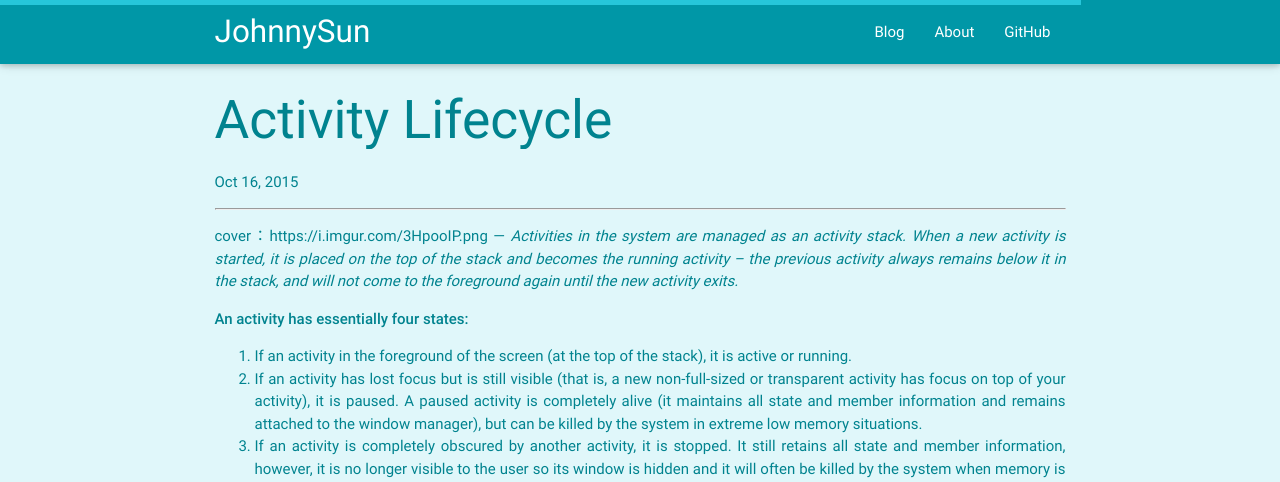
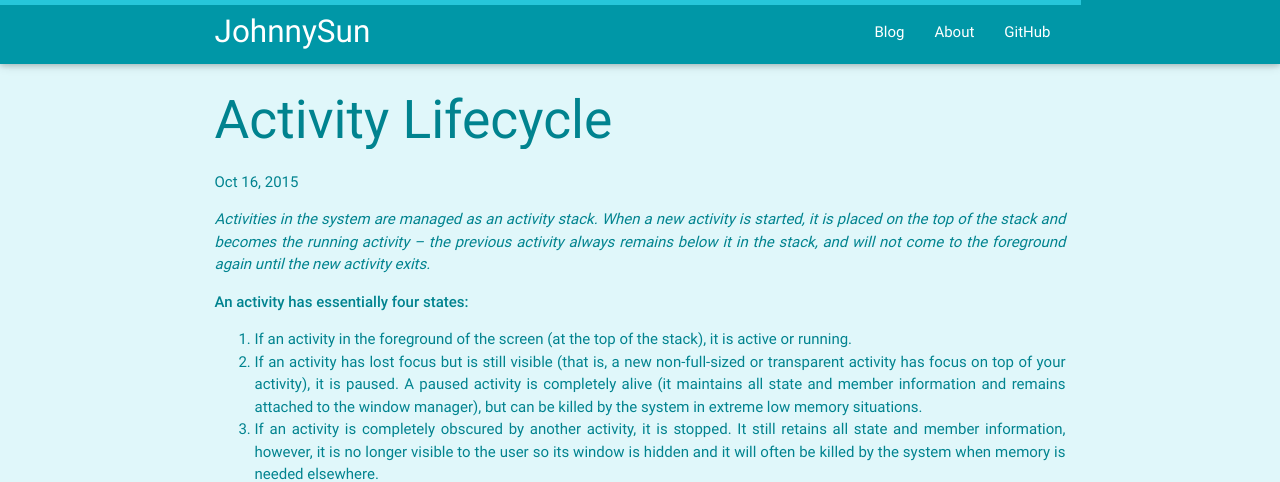
Before and after one commit to JohnnySun/johnnysun.github.io, a Jekyll site: the page built from _posts/2015-10-16-Activity Lifecycle.markdown, in a window 1280 px wide and 1182 px high. Shown: the top 482 px of the window. Built offline with Jekyll 4.4.1, drawn with Linux system fonts in a browser that asks for light colours; comment, search, counter and statistics services are not loaded.

Commit message:
Published with http://classeur.io

```diff
--- a/_posts/2015-10-16-Activity Lifecycle.markdown
+++ b/_posts/2015-10-16-Activity Lifecycle.markdown
@@ -3,9 +3,7 @@
 title: "Activity Lifecycle"
 categories: Android
 ---
----
-cover：https://i.imgur.com/3HpooIP.png
----
+
 *Activities in the system are managed as an activity stack. When a new activity is started, it is placed on the top of the stack and becomes the running activity -- the previous activity always remains below it in the stack, and will not come to the foreground again until the new activity exits.*
 
 **An activity has essentially four states:**
```
